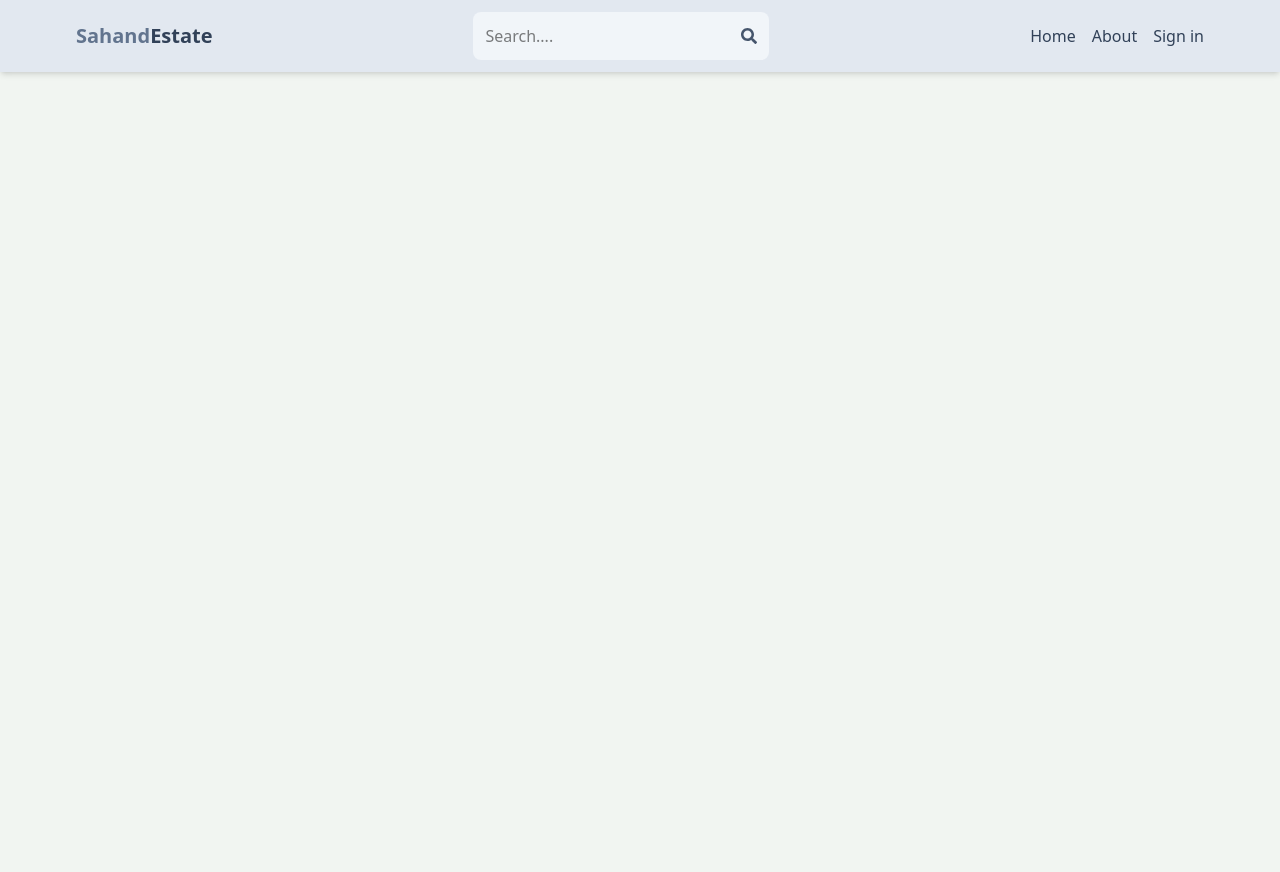
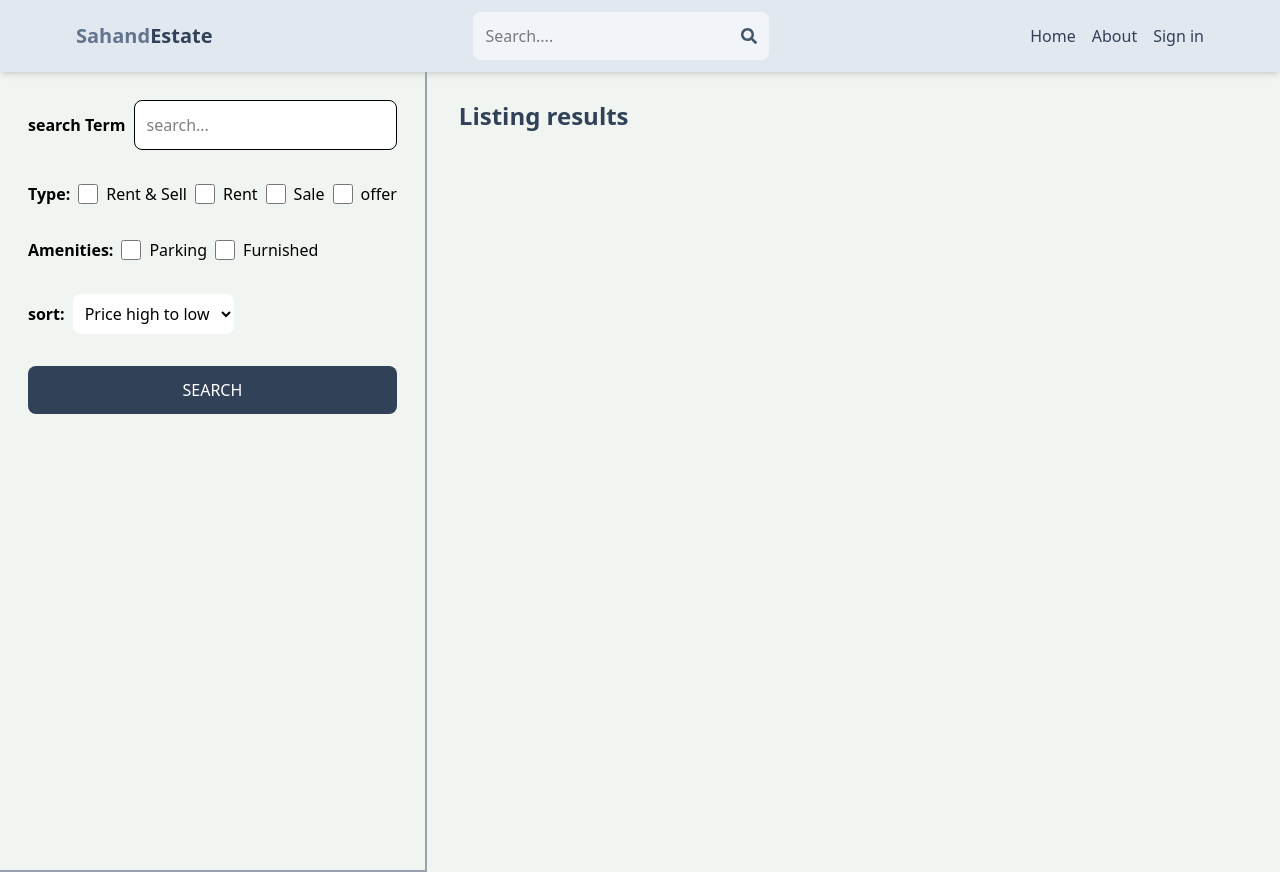
Before and after one commit to amiz-seoat/mern-estate, a React (Vite) app in the folder client/: page /search in a window 1280 px wide. Before the commit the page ends 800 px from the top, so only its background shows below. Built offline with nearby package versions, Linux system fonts and the light colour scheme; no server answers.

Commit message:
Create search page UI

```diff
--- a/client/src/App.jsx
+++ b/client/src/App.jsx
@@ -12,6 +12,7 @@
 import CreateListing from "./pages/CreateListing";
 import UpdateListing from "./pages/UpdateListing";
 import Listing from "./pages/Listing";
+import Search from "./pages/Search";
 
 function App() {
   return (
@@ -23,6 +24,7 @@
         <Route path="/sign-up" element={<SignUP />} />
         <Route path="/about" element={<About />} />
         <Route path="/listing/:listingId" element={<Listing />} />
+        <Route path="/search" element={<Search/>} />
         <Route element={<PrivateRoute />}>
           <Route path="/profile" element={<Profile />} />
           <Route path="/create-listing" element={<CreateListing />} />
--- /dev/null
+++ b/client/src/pages/Search.jsx
@@ -0,0 +1,68 @@
+import React from "react";
+
+ export default function Search() {
+   return (
+     <div className="flex flex-col md:flex-row gap-8 ">
+       <div className=" p-7 border-b-2 border-gray-400 md:border-r-2  md:min-h-screen border-solid  ">
+         <form className="flex flex-col gap-8">
+           <div className="flex items-center gap-2">
+             <label className="whitespace-nowrap font-semibold">
+               search Term
+             </label>
+             <input
+               type="text"
+               placeholder="search..."
+               id="searchTerm"
+               className="border rounded-lg bg-white p-3 w-full"
+             />
+           </div>
+           <div className="flex flex-wrap gap-2">
+             <label className="font-semibold">Type:</label>
+             <div className="flex gap-2">
+               <input type="checkbox" id="all" className="w-5" />
+               <span>Rent & Sell</span>
+             </div>
+             <div className="flex gap-2">
+               <input type="checkbox" id="rent" className="w-5" />
+               <span>Rent </span>
+             </div>
+             <div className="flex gap-2">
+               <input type="checkbox" id="sale" className="w-5" />
+               <span>Sale</span>
+             </div>
+             <div className="flex gap-2">
+               <input type="checkbox" id="offer" className="w-5" />
+               <span>offer</span>
+             </div>
+           </div>
+           <div className="flex flex-wrap gap-2">
+             <label className="font-semibold">Amenities:</label>
+             <div className="flex gap-2">
+               <input type="checkbox" id="parking" className="w-5" />
+               <span>Parking</span>
+             </div>
+             <div className="flex gap-2">
+               <input type="checkbox" id="furnished" className="w-5" />
+               <span>Furnished </span>
+             </div>
+           </div>
+           <div className="flex items-center gap-2">
+             <label className="font-semibold">sort:</label>
+             <select id="sort_order" className="bg-white rounded-lg p-2">
+               <option value="">Price high to low</option>
+               <option value="">Price low to high</option>
+               <option value=""> Latest</option>
+               <option value="">Oldest</option>
+             </select>
+           </div>
+           <button className="p-3 rounded-lg bg-slate-700 text-white uppercase hover:opacity-95 ">
+             Search
+           </button>
+         </form>
+       </div>
+       <div className="font-semibold text-2xl text-center mt-7 text-slate-700">
+         <h1>Listing results</h1>
+       </div>
+     </div>
+   );
+ }
```
